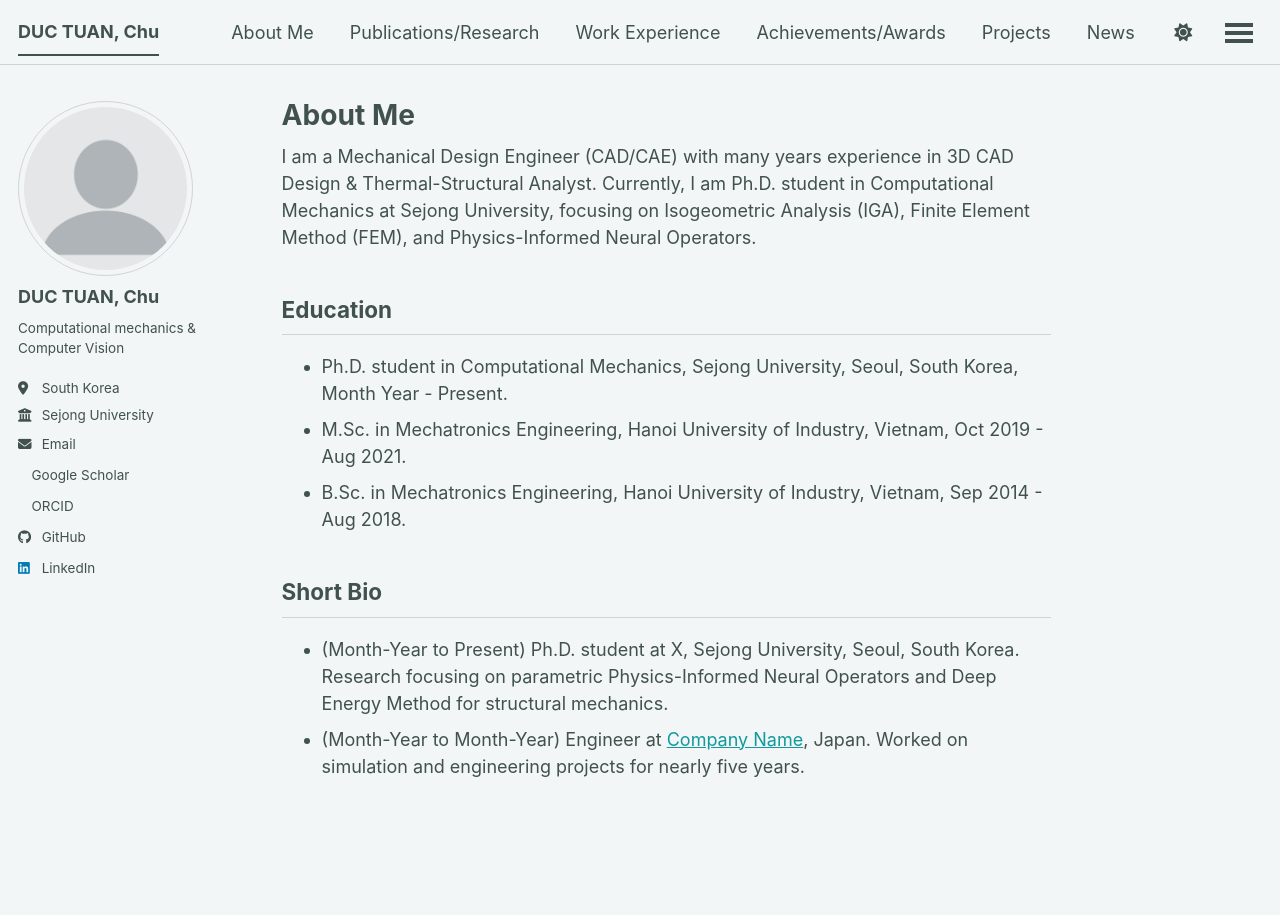
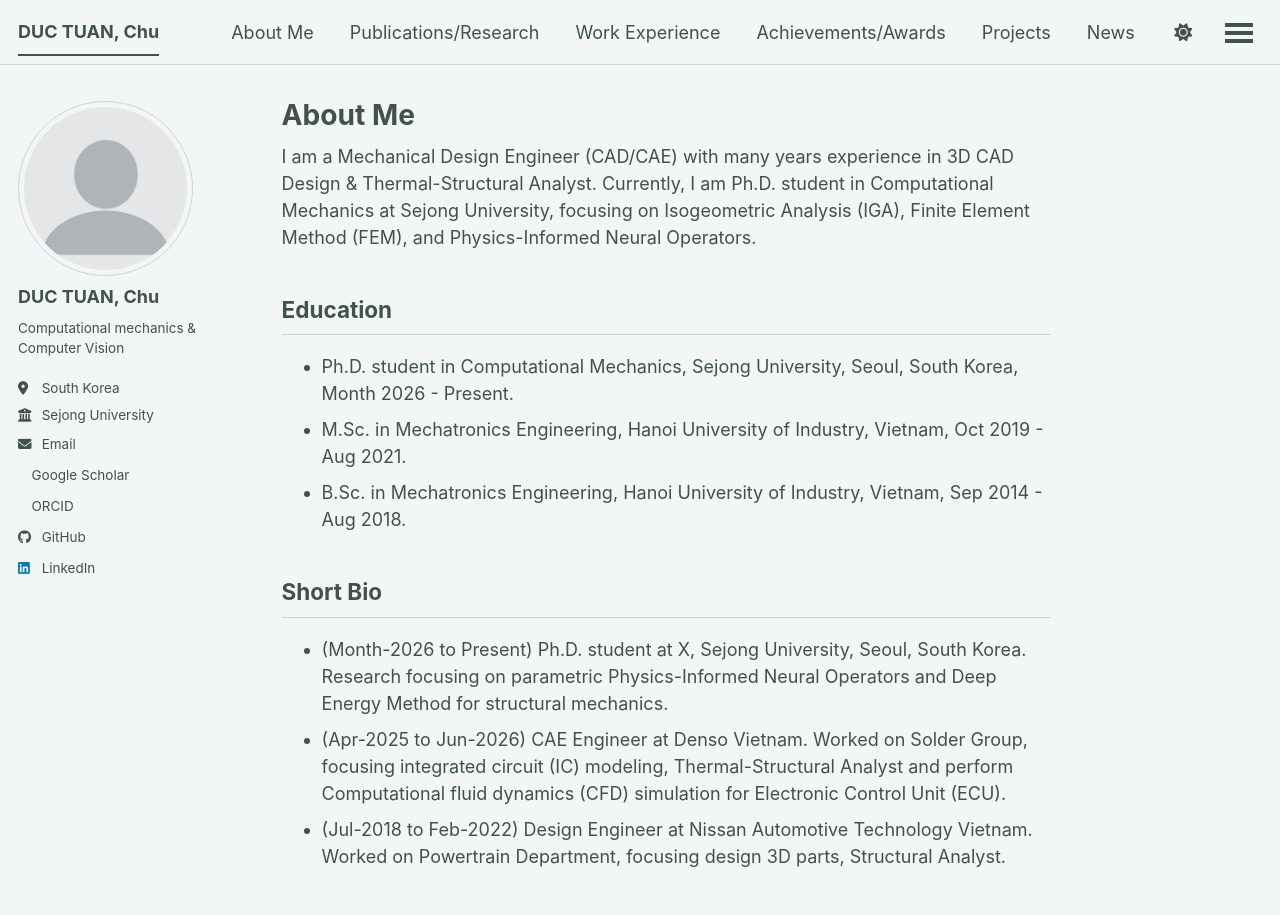
Before and after one commit to iumaimon/iumaimon.github.io, a Jekyll site: the page built from _pages/about.md, in a window 1280 px wide. Built offline with Jekyll 4.4.1, drawn with Linux system fonts in a browser that asks for light colours; a script bundle is joined from its source files by our own code; a style sheet for code colours, icons or effects is not loaded.

Commit message:
Update about.md

```diff
--- a/_pages/about.md
+++ b/_pages/about.md
@@ -12,11 +12,12 @@ I am a Mechanical Design Engineer (CAD/CAE) with many years experience in 3D CAD
 
 ## Education
 
-* Ph.D. student in Computational Mechanics, Sejong University, Seoul, South Korea, Month Year - Present.
+* Ph.D. student in Computational Mechanics, Sejong University, Seoul, South Korea, Month 2026 - Present.
 * M.Sc. in Mechatronics Engineering, Hanoi University of Industry, Vietnam, Oct 2019 - Aug 2021.
 * B.Sc. in Mechatronics Engineering, Hanoi University of Industry, Vietnam, Sep 2014 - Aug 2018.
 
 ## Short Bio
 
-* (Month-Year to Present) Ph.D. student at X, Sejong University, Seoul, South Korea. Research focusing on parametric Physics-Informed Neural Operators and Deep Energy Method for structural mechanics.
-* (Month-Year to Month-Year) Engineer at [Company Name](https://example.com), Japan. Worked on simulation and engineering projects for nearly five years.
+* (Month-2026 to Present) Ph.D. student at X, Sejong University, Seoul, South Korea. Research focusing on parametric Physics-Informed Neural Operators and Deep Energy Method for structural mechanics.
+* (Apr-2025 to Jun-2026) CAE Engineer at Denso Vietnam. Worked on Solder Group, focusing integrated circuit (IC) modeling, Thermal-Structural Analyst and perform Computational fluid dynamics (CFD) simulation for Electronic Control Unit (ECU).
+* (Jul-2018 to Feb-2022) Design Engineer at Nissan Automotive Technology Vietnam. Worked on Powertrain Department, focusing design 3D parts, Structural Analyst.
```
